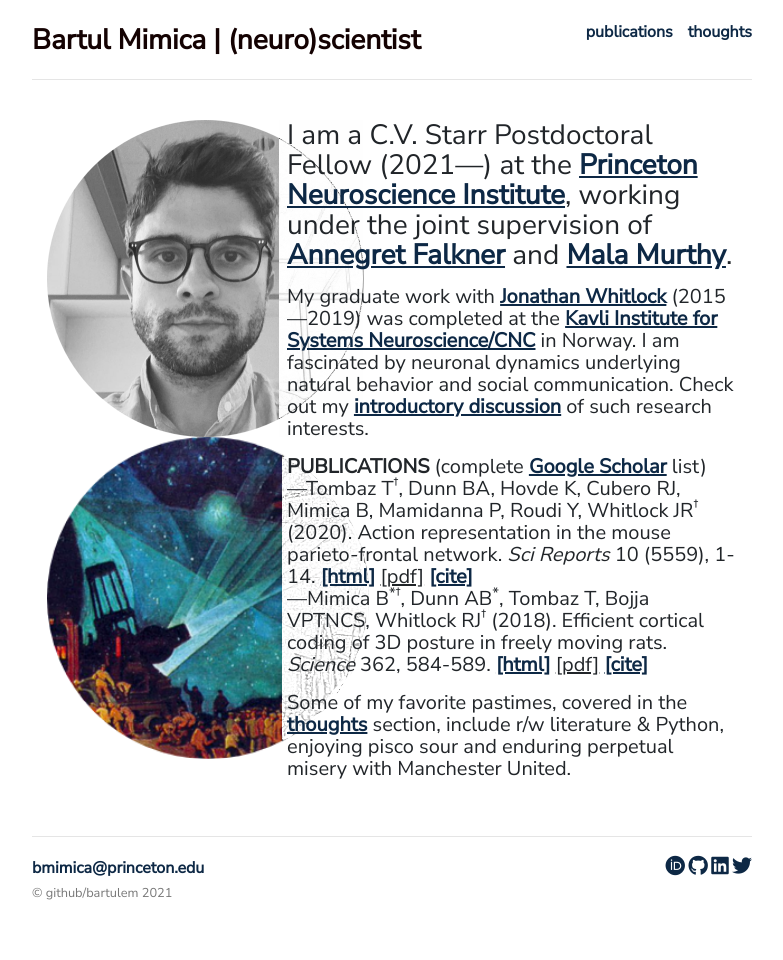
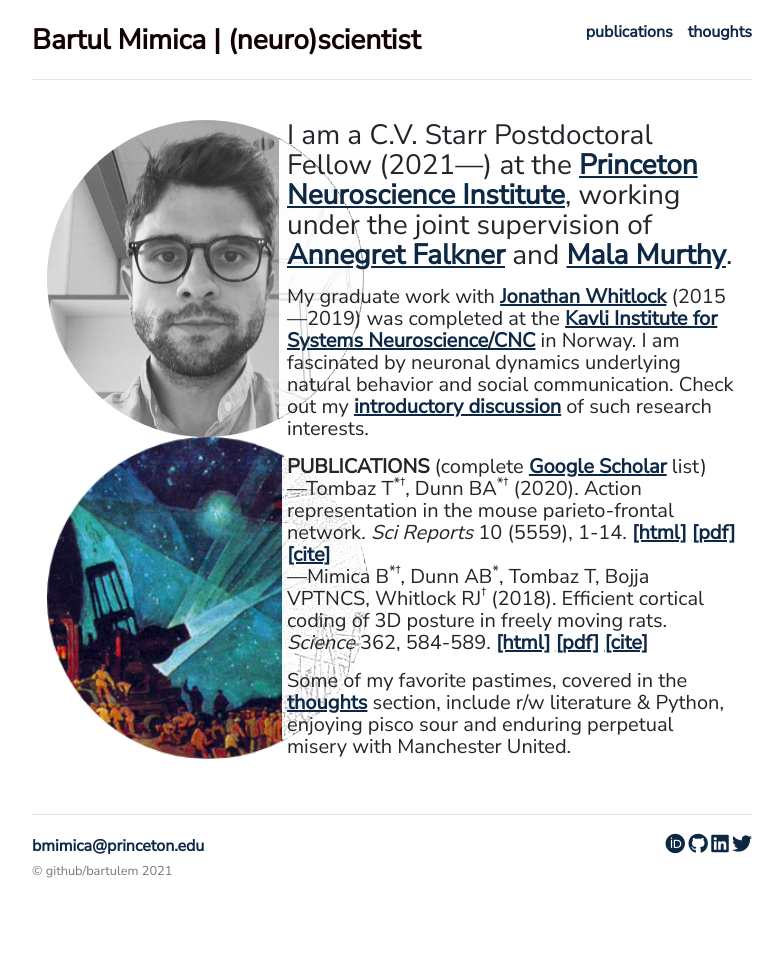
Before and after one commit to bartulem/bartulem.github.io, a Jekyll site: the page built from index.html, in a window 1280 px wide. Shown: the whole page, without its empty margins (248-1031 px from the left). Built offline with Jekyll 4.4.1, drawn with Linux system fonts in a browser that asks for light colours; nearby versions of some CDN libraries; comment, search, counter and statistics services are not loaded; a style sheet for code colours, icons or effects is not loaded; after the commit the page ends 938 px from its top, so only the background shows below that; some of the changed lines change nothing that is shown.

Commit message:
2022 format v48

```diff
--- a/index.html
+++ b/index.html
@@ -16,8 +16,8 @@
 
 	<p>My graduate work with <a style= "text-decoration: underline" target="_blank" href="https://www.whitlocklab.org/">Jonathan Whitlock</a> (2015—2019) was completed at the <a style= "text-decoration: underline" target="_blank" href="https://www.ntnu.edu/kavli">Kavli Institute for Systems Neuroscience/CNC</a> in Norway. I am fascinated by neuronal dynamics underlying natural behavior and social communication. Check out my <a style= "text-decoration: underline" href="https://bartulem.github.io/thoughts/2020/03/05/comp-neuroethology/">introductory discussion</a> of such research interests. </p>
 
-	<p><b>PUBLICATIONS</b> (complete <a href="https://scholar.google.no/citations?user=aUeOyr8AAAAJ&hl=en" target="_blank"><u>Google Scholar</u></a> list) <br/> —Tombaz T<sup>†</sup>, Dunn BA, Hovde K, Cubero RJ, Mimica B, Mamidanna P, Roudi Y, Whitlock JR<sup>†</sup> (2020). Action representation in the mouse parieto-frontal network. <em>Sci Reports</em> 10 (5559), 1-14. <a href="https://www.nature.com/articles/s41598-020-62089-6?error=cookies_not_supported&code=e0a538d4-9569-4b30-b2d1-d78d1c8e03b3" target="_blank"><u>[html]</u></a> <u>[pdf]</u> <a href="/files/tombaz2020.bib" download><u>[cite]</u></a>
-	<br/>—Mimica B<sup>*†</sup>, Dunn AB<sup>*</sup>, Tombaz T, Bojja VPTNCS, Whitlock RJ<sup>†</sup> (2018). Efficient cortical coding of 3D posture in freely moving rats. <em>Science</em> 362, 584-589. <a href="https://science.sciencemag.org/content/362/6414/584" target="_blank"><u>[html]</u></a> <u>[pdf]</u> <a href="/files/mimica2018.bib" download><u>[cite]</u></a></p>
+	<p><b>PUBLICATIONS</b> (complete <a href="https://scholar.google.no/citations?user=aUeOyr8AAAAJ&hl=en" target="_blank"><u>Google Scholar</u></a> list) <br/> —Tombaz T<sup>*†</sup>, Dunn BA<sup>*</sup, Hovde K, Cubero RJ, Mimica B, Mamidanna P, Roudi Y, Whitlock JR<sup>†</sup> (2020). Action representation in the mouse parieto-frontal network. <em>Sci Reports</em> 10 (5559), 1-14. <a href="https://www.nature.com/articles/s41598-020-62089-6?error=cookies_not_supported&code=e0a538d4-9569-4b30-b2d1-d78d1c8e03b3" target="_blank"><u>[html]</u></a> <a href="/files/tombaz2020_scireports" target="_blank"><u>[pdf]</u></a> <a href="/files/tombaz2020.bib" download><u>[cite]</u></a>
+	<br/>—Mimica B<sup>*†</sup>, Dunn AB<sup>*</sup>, Tombaz T, Bojja VPTNCS, Whitlock RJ<sup>†</sup> (2018). Efficient cortical coding of 3D posture in freely moving rats. <em>Science</em> 362, 584-589. <a href="https://science.sciencemag.org/content/362/6414/584" target="_blank"><u>[html]</u></a> <a href="/files/mimica2018_science" target="_blank"><u>[pdf]</u></a> <a href="/files/mimica2018.bib" download><u>[cite]</u></a></p>
 
 	<p>Some of my favorite pastimes, covered in the <a style= "text-decoration: underline" href="https://bartulem.github.io/thoughts/">thoughts</a> section, include r/w literature & Python, enjoying pisco sour and enduring perpetual misery with Manchester United.</p>
 	</div>
```
Also changed, not shown: files/mimica2018.bib (renamed from files/mimica2019.bib), 2 other files.
